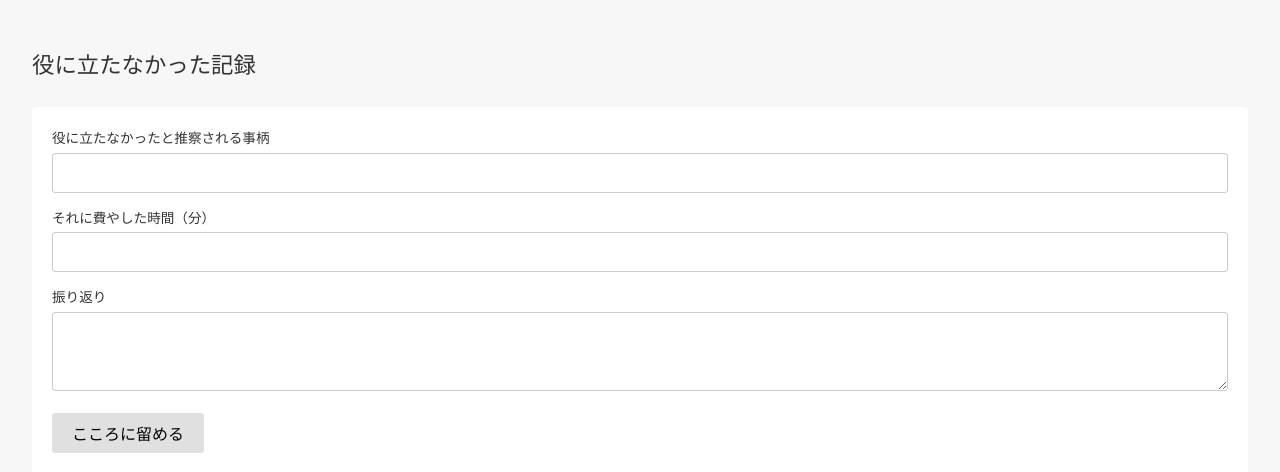
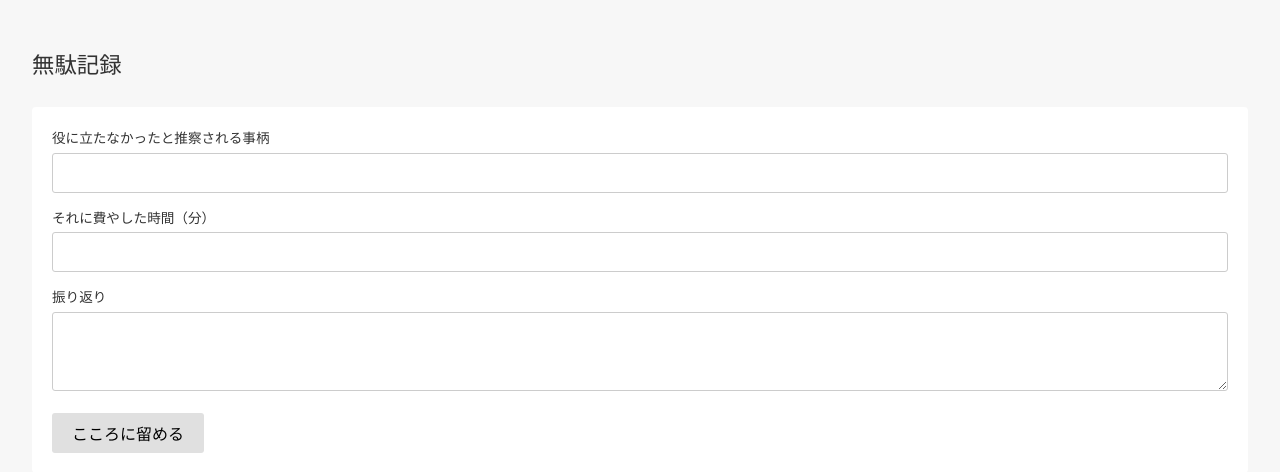
Before and after one commit to akanejingu07/useless_record_app, a Flask app: page / in a window 1280 px wide. Shown: the top 472 px of the page. Run offline with Flask 3, Linux system fonts and the light colour scheme; data comes from the database, SQL or seed files in the repository.

Commit message:
Add files via upload

```diff
--- a/templates/index.html
+++ b/templates/index.html
@@ -8,7 +8,7 @@
 </head>
 <body>
 
-  <h1>役に立たなかった記録</h1>
+  <h1>無駄記録</h1>
 
 
   <form method="post" action="{{ url_for('index') }}" class="record-form">
```
